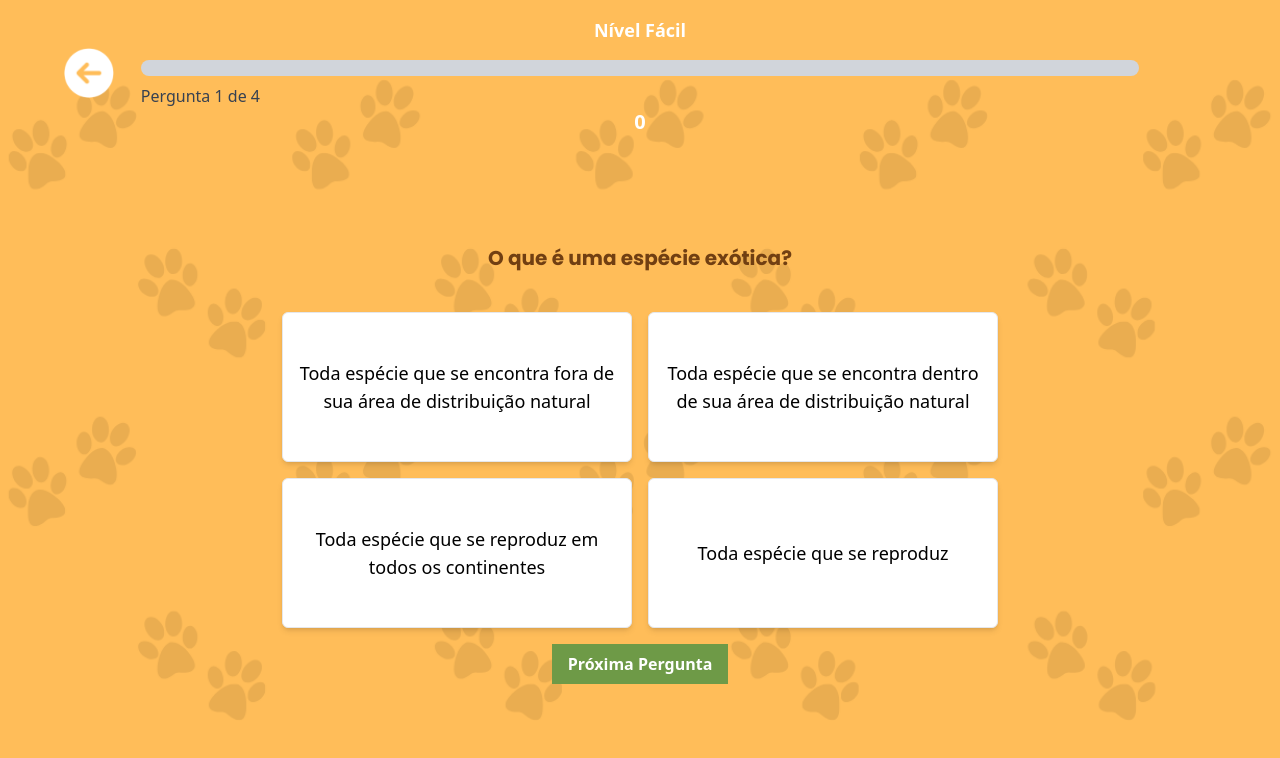
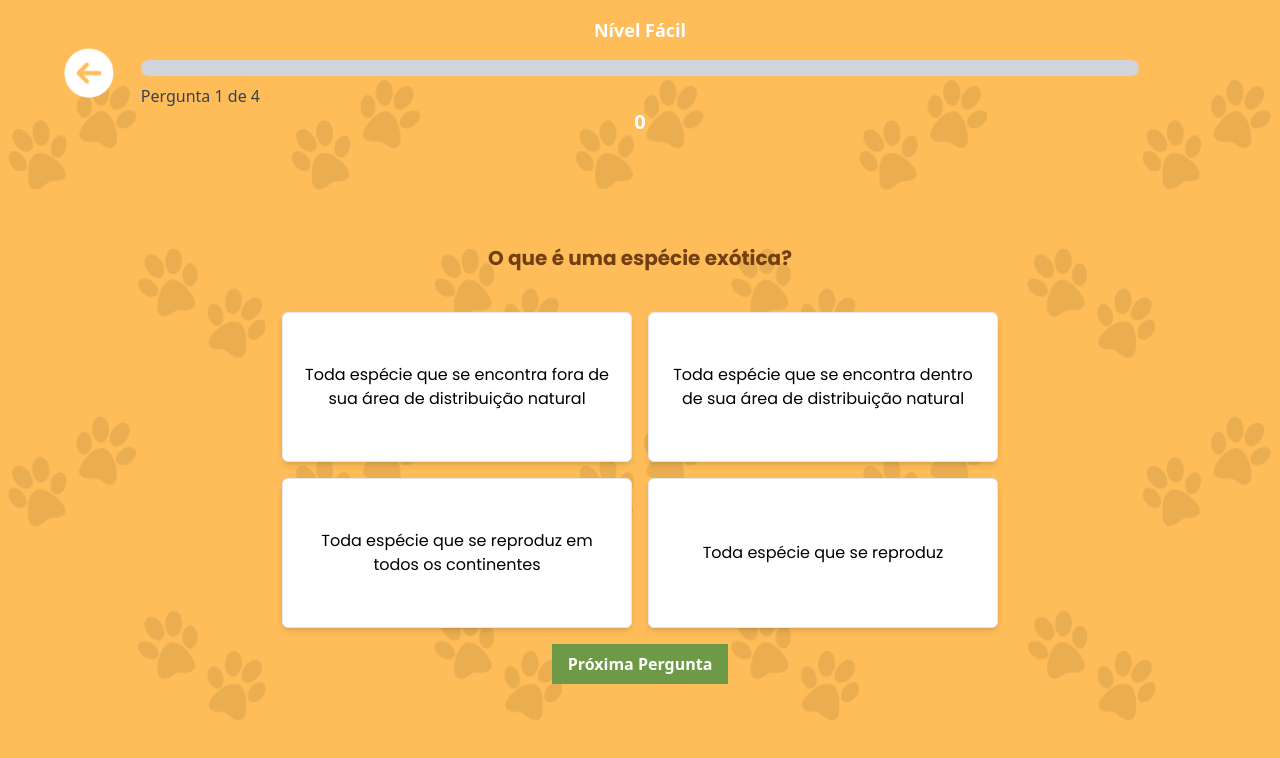
Before and after one commit to marianakemmerich/tcc-pampa-quiz, a React (Create React App) app: page /quiz-fauna in a window 1280 px wide. Shown: the top 758 px of the page. Built offline with nearby package versions, Linux system fonts and the light colour scheme; data requests are answered from the project's data file.

Commit message:
style: change font to poppins

```diff
--- a/src/components/Alternative.tsx
+++ b/src/components/Alternative.tsx
@@ -29,12 +29,12 @@ const Alternative = ({
     <button
       onClick={handleAnswer}
       disabled={isDisabled}
-      className={`w-[350px] h-[150px] p-4 text-lg rounded-md border shadow-md
+      className={`w-[350px] h-[150px] p-4 text-md font-poppins rounded-md border shadow-md
         ${
           isCorrect
-            ?'bg-green-800 text-white'
+            ?'bg-green-700 text-white'
             : isIncorrect
-            ?'bg-red-500 text-white'
+            ?'bg-red-700 text-white'
             : 'bg-white text-black'
         }
         ${isDisabled ? 'cursor-not-allowed' : 'hover:bg-gray-100'}
```
